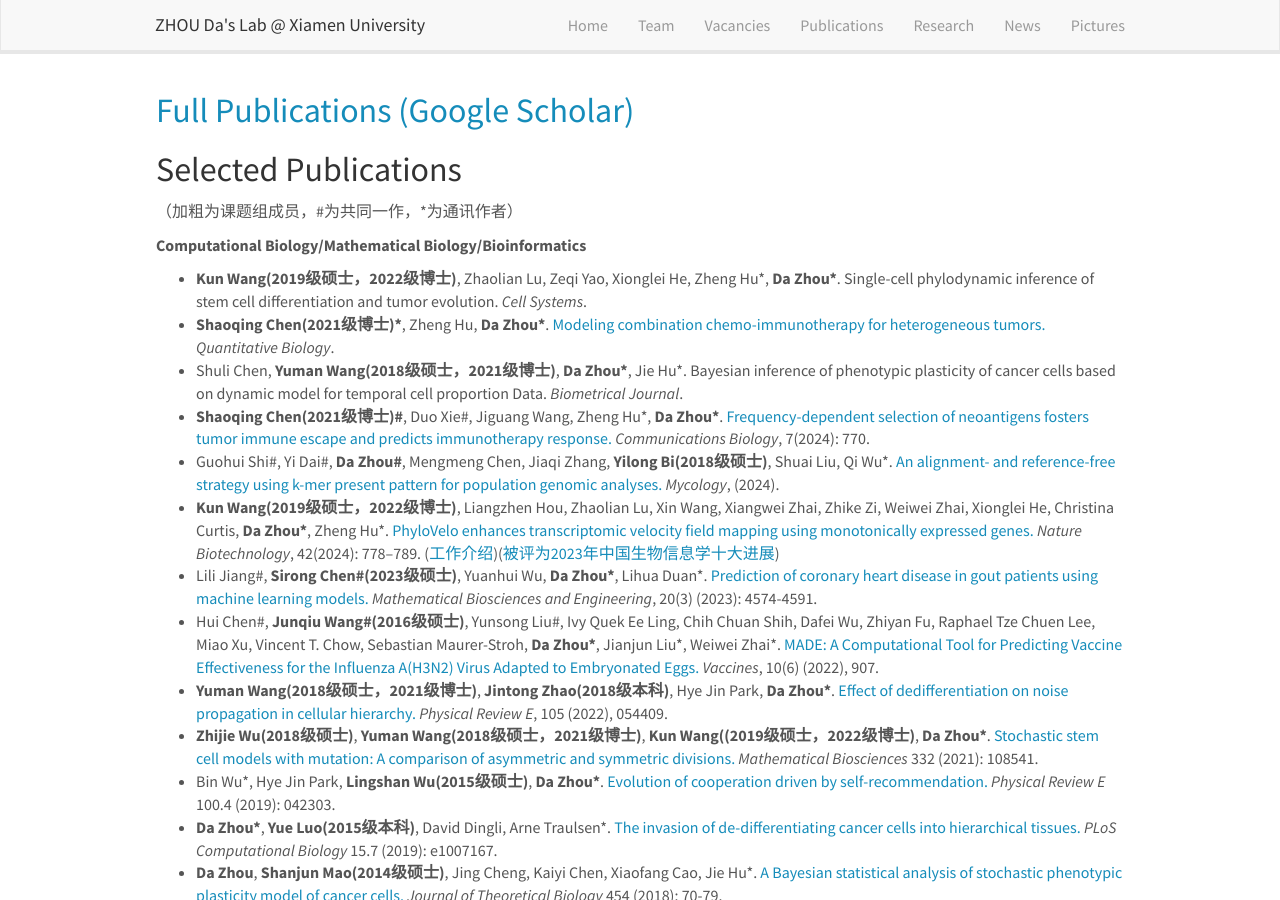
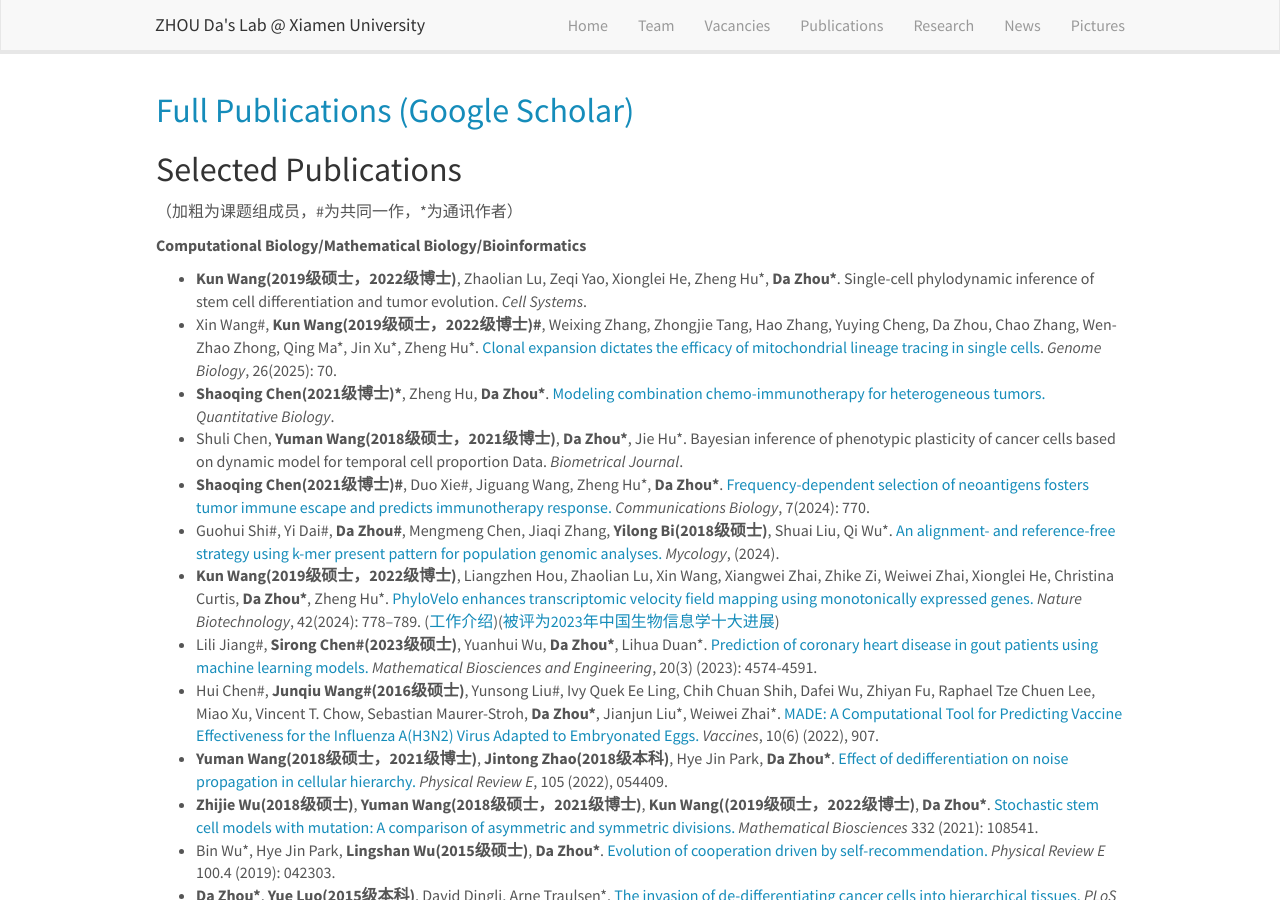
Before and after one commit to ZhouDaLab/zhoudalab.github.io, a Jekyll site: the page built from _pages/publications.md, in a window 1280 px wide and 900 px high. Built offline with Jekyll 4.4.1, drawn with Linux system fonts in a browser that asks for light colours; nearby versions of some CDN libraries.

Commit message:
Update publications.md

```diff
--- a/_pages/publications.md
+++ b/_pages/publications.md
@@ -15,6 +15,7 @@ permalink: /publications/
 **Computational Biology/Mathematical Biology/Bioinformatics**
 
 - **Kun Wang(2019级硕士，2022级博士)**, Zhaolian Lu, Zeqi Yao, Xionglei He, Zheng Hu\*, **Da Zhou\***. Single-cell phylodynamic inference of stem cell differentiation and tumor evolution. *Cell Systems*.
+- Xin Wang\#, **Kun Wang(2019级硕士，2022级博士)\#**, Weixing Zhang, Zhongjie Tang, Hao Zhang, Yuying Cheng, Da Zhou, Chao Zhang, Wen-Zhao Zhong, Qing Ma\*, Jin Xu\*, Zheng Hu\*. [Clonal expansion dictates the efficacy of mitochondrial lineage tracing in single cells](https://genomebiology.biomedcentral.com/articles/10.1186/s13059-025-03540-7). *Genome Biology*, 26(2025): 70.
 - **Shaoqing Chen(2021级博士)\***, Zheng Hu, **Da Zhou\***. [Modeling combination chemo-immunotherapy for heterogeneous tumors.](https://onlinelibrary.wiley.com/doi/10.1002/qub2.98) *Quantitative Biology*.
 - Shuli Chen, **Yuman Wang(2018级硕士，2021级博士)**, **Da Zhou\***, Jie Hu\*. Bayesian inference of phenotypic plasticity of cancer cells based on dynamic model for temporal cell proportion Data. *Biometrical Journal*.
 -  **Shaoqing Chen(2021级博士)\#**, Duo Xie\#, Jiguang Wang, Zheng Hu\*, **Da Zhou\***. [Frequency-dependent selection of neoantigens fosters tumor immune escape and predicts immunotherapy response.](https://www.nature.com/articles/s42003-024-06460-7) *Communications Biology*, 7(2024): 770.
```
